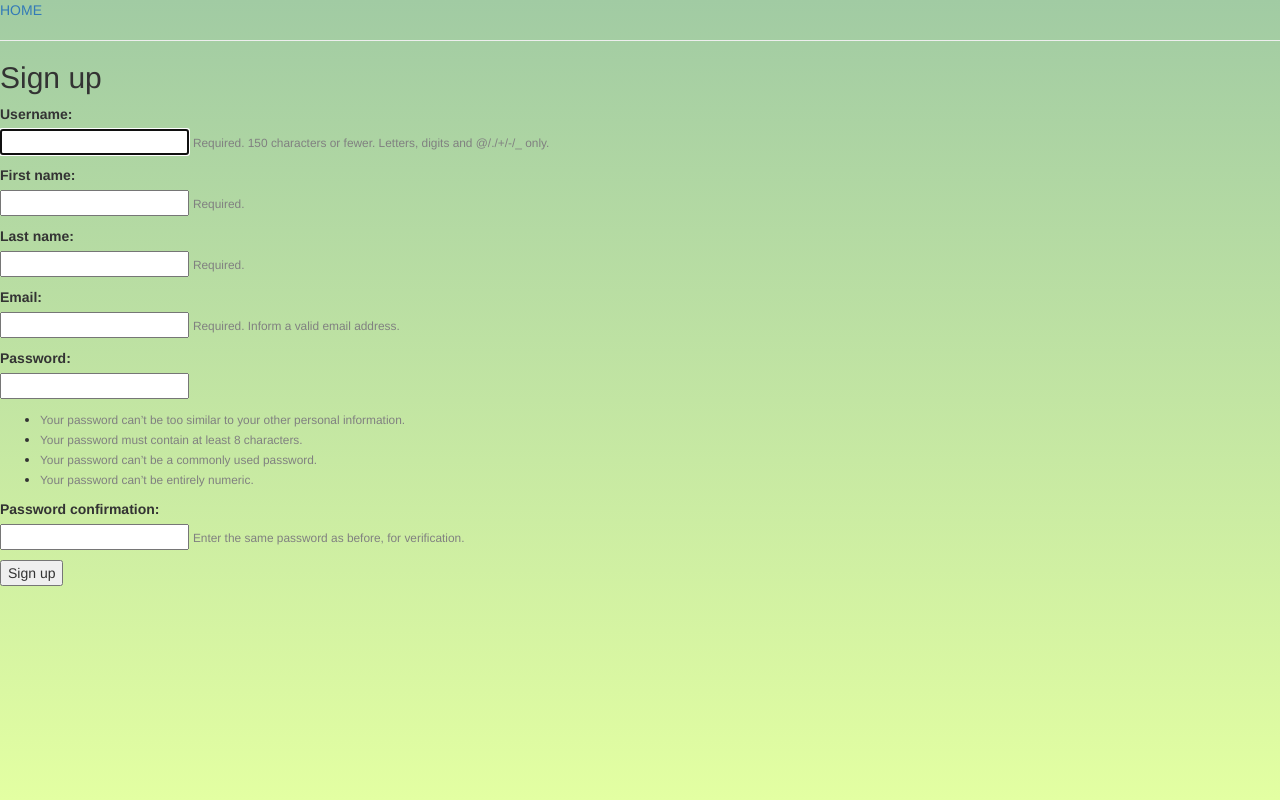
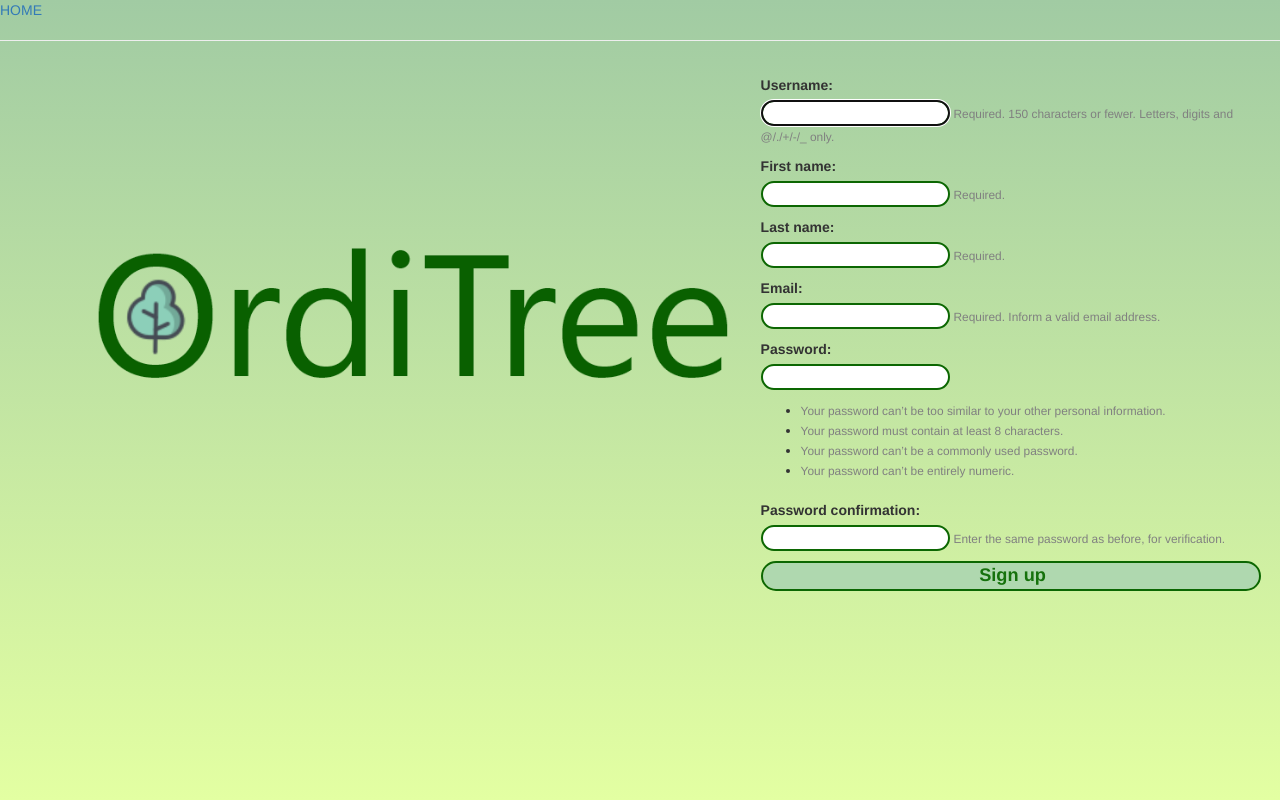
Before and after one commit to kaczuchg711/OrdiTree, a Django app: page /register/ in a window 1280 px wide. Run offline with Django 3.2, Linux system fonts and the light colour scheme; some libraries are stand-ins or nearby versions.

Commit message:
simple css for registration added

```diff
--- /dev/null
+++ b/static/css/register.css
@@ -0,0 +1,60 @@
+html,body{
+  position: fixed;
+    top: 0;
+    left: 0;
+    margin: 0;
+    padding: 0;
+    width: 100%;
+    height: 100%;
+  background: transparent linear-gradient(180deg, #A1CBA3 0%, #E3FFA2 100%) 0% 0% no-repeat padding-box;
+}
+
+.login_box{
+  margin: 1em;
+  padding: 1em;
+  display: flex;
+  width: 100%;
+  min-width: 80%;
+  flex-direction: row;
+  justify-content: center;
+  align-items: center;
+  flex-wrap: wrap;
+ /* background: white 0% 0% no-repeat padding-box;*/
+  border-radius: inherit;
+}
+form {
+  display: flex;
+  flex-direction: column;
+  height: 50%;
+  width: 40%;
+  justify-content: center;
+}
+.logo {
+  display: flex;
+  flex-direction: column;
+  align-items: center;
+  margin-right: 1em;
+  width: 50em;
+}
+.logo > img
+{
+  width: 100%;
+}
+input{
+  text-align: center;
+  border: 0.200em solid #0C6702;
+  border-radius: 2em;
+  }
+
+.LoginButton{
+  border: 0.150em solid #0C6702;
+  border-radius: 2em;
+  padding-left: 0.5em;
+  background: #AFD8AF 0% 0% no-repeat padding-box;
+  border-radius: 2em;
+
+  color: #16720C;
+  line-height: 1.3em;
+  font-size: 1.3em;
+  font-weight: bold;
+  }
--- a/templates/registration/register.html
+++ b/templates/registration/register.html
@@ -1,7 +1,16 @@
 {% extends '../base.html' %}
-
+{% load static %}
+{% block title %}
+        Register
+{% endblock %}
+{% block cssRefs %}
+    <link rel="stylesheet" type="text/css" href="{% static 'css/register.css' %}">
+{% endblock %}
 {% block content %}
-  <h2>Sign up</h2>
+<div class="login_box">
+  <div class="logo">
+      <img src="{% static 'img/logo.png' %}">
+  </div>
   <form method="post">
     {% csrf_token %}
     {% for field in form %}
@@ -16,6 +25,7 @@
         {% endfor %}
       </p>
     {% endfor %}
-    <button type="submit">Sign up</button>
+    <button class="LoginButton" type="submit">Sign up</button>
   </form>
+</div>
 {% endblock %}
```
